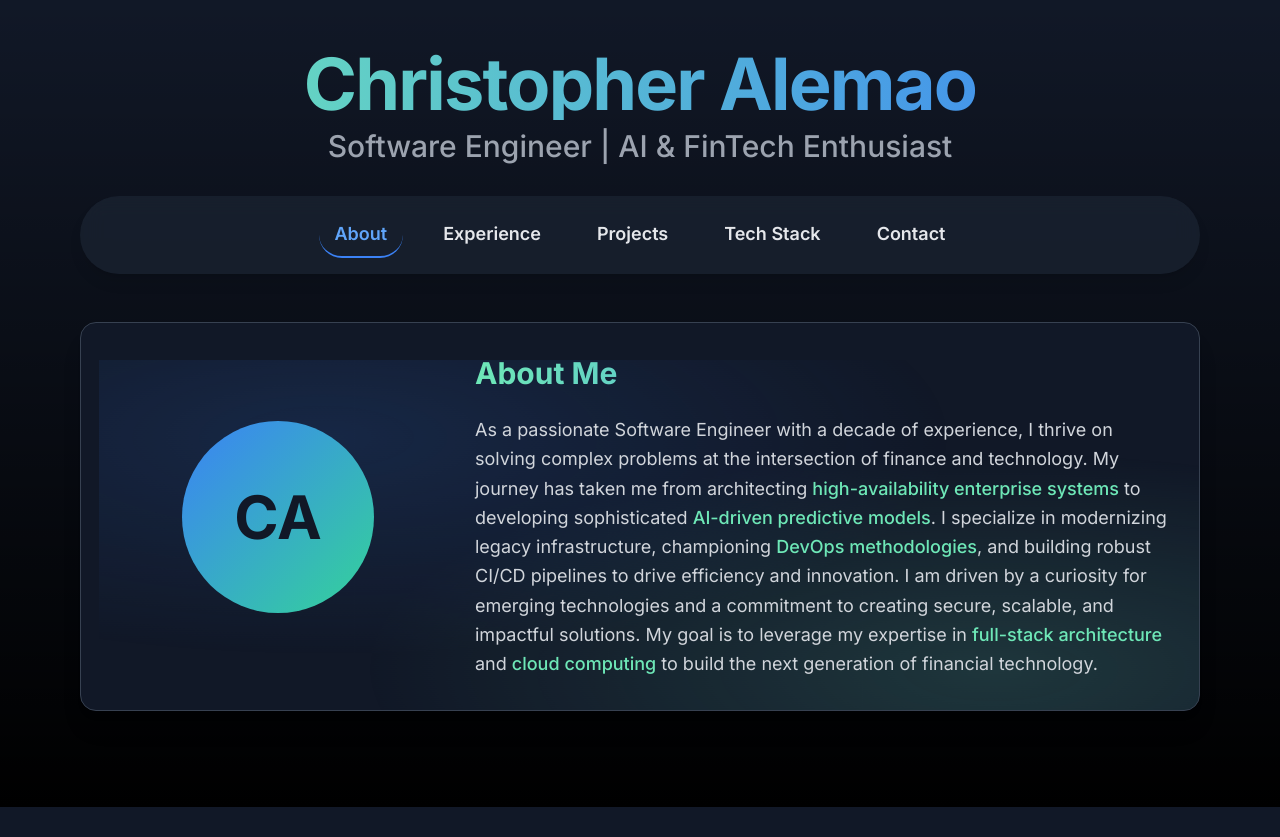
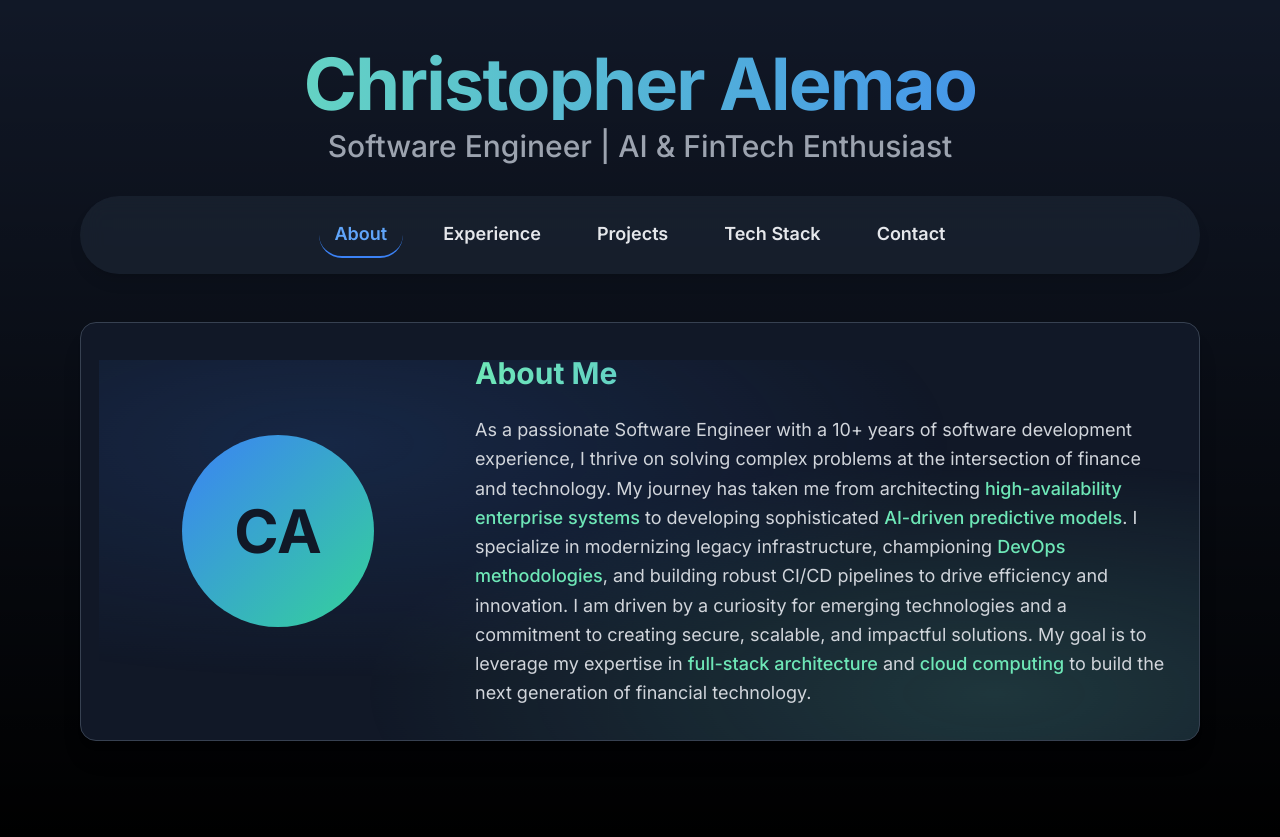
Before and after one commit to moonjuice3D/christopherswebsite, a plain HTML site: page index.htm in a window 1280 px wide. Before the commit the page ends 807 px from the top, so only its background shows below. Drawn offline with nearby package versions, Linux system fonts and the light colour scheme.

Commit message:
Update index.htm

```diff
--- a/index.htm
+++ b/index.htm
@@ -232,7 +232,7 @@
                 <div class="md:col-span-2 fade-in-section" style="transition-delay: 150ms;">
                     <h2 class="text-3xl font-bold mb-4 text-white pb-2 text-gradient">About Me</h2>
                     <p class="text-gray-300 leading-relaxed text-lg">
-                        As a passionate Software Engineer with a decade of experience, I thrive on solving complex problems at the intersection of finance and technology. My journey has taken me from architecting <span class="keyword">high-availability enterprise systems</span> to developing sophisticated <span class="keyword">AI-driven predictive models</span>. I specialize in modernizing legacy infrastructure, championing <span class="keyword">DevOps methodologies</span>, and building robust CI/CD pipelines to drive efficiency and innovation. I am driven by a curiosity for emerging technologies and a commitment to creating secure, scalable, and impactful solutions. My goal is to leverage my expertise in <span class="keyword">full-stack architecture</span> and <span class="keyword">cloud computing</span> to build the next generation of financial technology.
+                        As a passionate Software Engineer with a 10+ years of software development experience, I thrive on solving complex problems at the intersection of finance and technology. My journey has taken me from architecting <span class="keyword">high-availability enterprise systems</span> to developing sophisticated <span class="keyword">AI-driven predictive models</span>. I specialize in modernizing legacy infrastructure, championing <span class="keyword">DevOps methodologies</span>, and building robust CI/CD pipelines to drive efficiency and innovation. I am driven by a curiosity for emerging technologies and a commitment to creating secure, scalable, and impactful solutions. My goal is to leverage my expertise in <span class="keyword">full-stack architecture</span> and <span class="keyword">cloud computing</span> to build the next generation of financial technology.
                     </p>
                 </div>
             </div>
```
